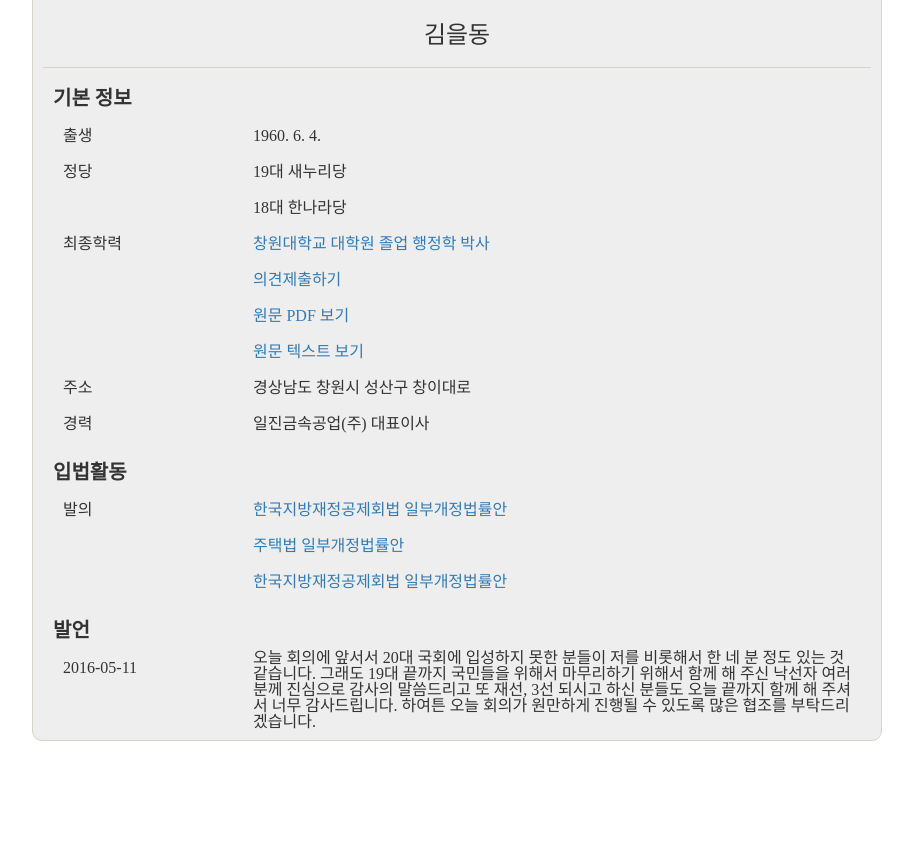
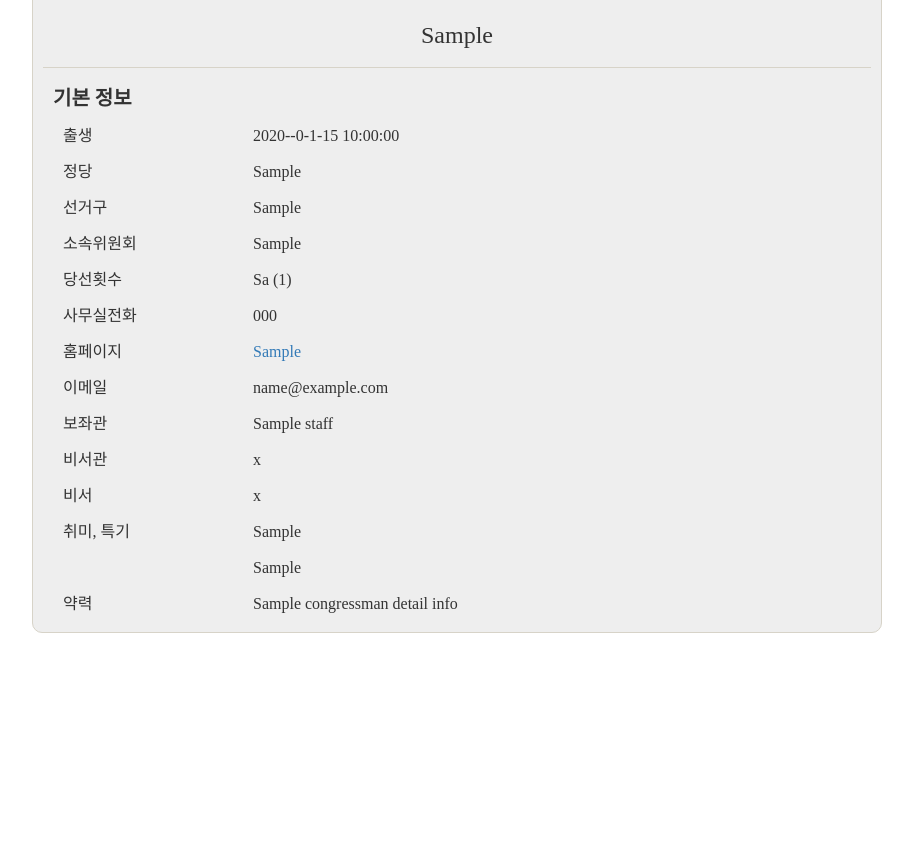
Before and after one commit to Capston2/Server, a Flask app: template templates/peopledetail.html in a window 1280 px wide. Shown: the part 801-1642 px from the top of the page, without its empty margins (183-1096 px from the left). After the commit the page ends 1434 px from the top, so only its background shows below. Run offline with Flask 2, Linux system fonts and the light colour scheme; the template is opened without the code that fills it: most values are stand-ins (such as "Sample title", 1, 10 or a date in 2020); grey boxes marked "Sample" are stand-in pictures; some libraries are stand-ins or nearby versions.

Commit message:
Add Congressman Detail View Function And Hrefs

```diff
--- a/run.py
+++ b/run.py
@@ -85,6 +85,31 @@ def get_congressman_list(page):
 
     return render_template('peoplelist.html', curPage=page, numOfPages=numOfPages, congressmanList=congressmanList)
 
+@app.route('/congressman/detail/<name>')
+def get_congressman_detail(name):
+    congressman_list_url = 'http://apis.data.go.kr/9710000/NationalAssemblyInfoService/getMemberCurrStateList?ServiceKey=%s&numOfRows=999&pageNo=1' % (server_key)
+    congressman_list_xml = requests.get(congressman_list_url).content
+    congressman_list_dict = xmltodict.parse(congressman_list_xml)
+
+    if congressman_list_dict['response']['header']['resultCode'] != '00':
+        return render_template('500.html'), 500
+
+    congressman_list = []
+    for k in congressman_list_dict['response']['body']['items']['item']:
+        if k['empNm'] == name:
+            congressman_list.append(k)
+
+    congressman_detail_info_url = 'http://apis.data.go.kr/9710000/NationalAssemblyInfoService/getMemberDetailInfoList?serviceKey=%s&numOfRows=1&pageNo=1&dept_cd=%s&num=%s' % (server_key, congressman_list[0]['deptCd'], congressman_list[0]['num'])
+    congressman_detail_info_xml = requests.get(congressman_detail_info_url).content
+    congressman_detail_info_dict = xmltodict.parse(congressman_detail_info_xml)
+
+    if congressman_detail_info_dict['response']['header']['resultCode'] != '00':
+        return render_template('500.html'), 500
+
+    congressman_detail_info = congressman_detail_info_dict['response']['body']['item']
+
+    return render_template('peopledetail.html', congressmanPicture=congressman_list[0]['jpgLink'], congressmanDetailInfo=congressman_detail_info)
+
 
 def bill_summary_crawler(bill_id):
     url = 'http://likms.assembly.go.kr/bill/billDetail.do?billId='+str(bill_id)
--- a/templates/detail.html
+++ b/templates/detail.html
@@ -25,7 +25,7 @@
           <dl>
             <dt class="sub_content_label"></dt>
               {% for member in billPetitionMembers %}
-                <dd class="sub_content"><a href="#">{{ member[0] }}</a> ({{ member[1] }})</dd>
+                <dd class="sub_content"><a href="/congressman/detail/{{ member[0] }}">{{ member[0] }}</a> ({{ member[1] }})</dd>
               {% endfor %}
           </dl>
         </li>
--- a/templates/peopledetail.html
+++ b/templates/peopledetail.html
@@ -14,47 +14,39 @@
 {#        </div>#}
         <div class="page_content">
             <div class="page_content_inner">
-                <div class="people_thumb"><img src="" alt="" width="180" height="240"></div>
-                <h2 class="item_title">김을동</h2>
+                <div class="people_thumb"><img src="{{ congressmanPicture }}" alt="" width="180" height="240"></div>
+                <h2 class="item_title">{{ congressmanDetailInfo['empNm'] }}</h2>
                 <ul class="item_content_list">
                     <li class="item_content">
                         <h3 class="item_content_label">기본 정보</h3>
                         <dl>
                             <dt class="sub_content_label">출생</dt>
-                            <dd class="sub_content">1960. 6. 4.</dd>
+                            <dd class="sub_content">{{ congressmanDetailInfo['bthDate'][0:4] }}-{{ congressmanDetailInfo['bthDate'][4:6] }}-{{ congressmanDetailInfo['bthDate'][6:] }}</dd>
                             <dt class="sub_content_label">정당</dt>
-                            <dd class="sub_content">19대 새누리당</dd>
-                            <dd class="sub_content">18대 한나라당</dd>
-                            <dt class="sub_content_label">최종학력</dt>
-                            <dd class="sub_content"><a href="#">창원대학교 대학원 졸업 행정학 박사</a></dd>
-                            <dd class="sub_content"><a href="#">의견제출하기</a></dd>
-                            <dd class="sub_content"><a href="#">원문 PDF 보기</a></dd>
-                            <dd class="sub_content"><a href="#">원문 텍스트 보기</a></dd>
-                            <dt class="sub_content_label">주소</dt>
-                            <dd class="sub_content">경상남도 창원시 성산구 창이대로</dd>
-                            <dt class="sub_content_label">경력</dt>
-                            <dd class="sub_content">일진금속공업(주) 대표이사</dd>
-                        </dl>
-                    </li>
-                    <li class="item_content">
-                        <h3 class="item_content_label">입법활동</h3>
-                        <dl>
-                            <dt class="sub_content_label">발의</dt>
-                            <dd class="sub_content"><a href="#">한국지방재정공제회법 일부개정법률안</a></dd>
-                            <dd class="sub_content"><a href="#">주택법 일부개정법률안</a></dd>
-                            <dd class="sub_content"><a href="#">한국지방재정공제회법 일부개정법률안</a></dd>
-                        </dl>
-                    </li>
-                    <li class="item_content">
-                        <h3 class="item_content_label">발언</h3>
-                        <dl>
-                            <dt class="sub_content_label">2016-05-11</dt>
-                            <dd class="sub_content_text">
-                                오늘 회의에 앞서서 20대 국회에 입성하지 못한 분들이 저를 비롯해서 한 네 분 정도 있는 것 같습니다.
-                                그래도 19대 끝까지 국민들을 위해서 마무리하기 위해서 함께 해 주신 낙선자 여러분께 진심으로 감사의 말씀드리고 또 재선, 3선 되시고 하신 분들도 오늘
-                                끝까지 함께 해 주셔서 너무 감사드립니다.
-                                하여튼 오늘 회의가 원만하게 진행될 수 있도록 많은 협조를 부탁드리겠습니다.
-                            </dd>
+                            <dd class="sub_content">{{ congressmanDetailInfo['polyNm'] }}</dd>
+                            <dt class="sub_content_label">선거구</dt>
+                            <dd class="sub_content">{{ congressmanDetailInfo['origNm'] }}</dd>
+                            <dt class="sub_content_label">소속위원회</dt>
+                            <dd class="sub_content">{{ congressmanDetailInfo['sharNm'] }}</dd>
+                            <dt class="sub_content_label">당선횟수</dt>
+                            <dd class="sub_content">{{ congressmanDetailInfo['reeleGbnNm'][0:2] }} ({{ congressmanDetailInfo['electionNum']}})</dd>
+                            <dt class="sub_content_label">사무실전화</dt>
+                            <dd class="sub_content">{{ congressmanDetailInfo['assemTel'] }}</dd>
+                            <dt class="sub_content_label">홈페이지</dt>
+                            <dd class="sub_content"><a href="{{ congressmanDetailInfo['assemHomep'] }}">{{ congressmanDetailInfo['assemHomep'] }}</a></dd>
+                            <dt class="sub_content_label">이메일</dt>
+                            <dd class="sub_content">{{ congressmanDetailInfo['assemEmail'] }}</dd>
+                            <dt class="sub_content_label">보좌관</dt>
+                            <dd class="sub_content">{{ congressmanDetailInfo['staff'] }}</dd>
+                            <dt class="sub_content_label">비서관</dt>
+                            <dd class="sub_content">{{ congressmanDetailInfo['secretary2'] }}</dd>
+                            <dt class="sub_content_label">비서</dt>
+                            <dd class="sub_content">{{ congressmanDetailInfo['secretary'] }}</dd>
+                            <dt class="sub_content_label">취미, 특기</dt>
+                            <dd class="sub_content">{{ congressmanDetailInfo['hbbyCd'] }}</dd>
+                            <dd class="sub_content">{{ congressmanDetailInfo['examCd'] }}</dd>
+                            <dt class="sub_content_label">약력</dt>
+                            <dd class="sub_content">{{ congressmanDetailInfo['memTitle'] }}</dd>
                         </dl>
                     </li>
                 </ul>
--- a/templates/peoplelist.html
+++ b/templates/peoplelist.html
@@ -9,7 +9,7 @@
       <ul class="people_list clearfix">
         {% for congressman in congressmanList %}
         <li class="people_item">
-          <a href="" class="people_link">
+          <a href="/congressman/detail/{{ congressman.empNm }}" class="people_link">
             <img src="{{ congressman.jpgLink }}" alt="" width="118" height="170">
             <span class="people_name">{{ congressman.empNm }}</span>
               <span class="people_hj_name">({{ congressman.hjNm }})</span><br />
```
